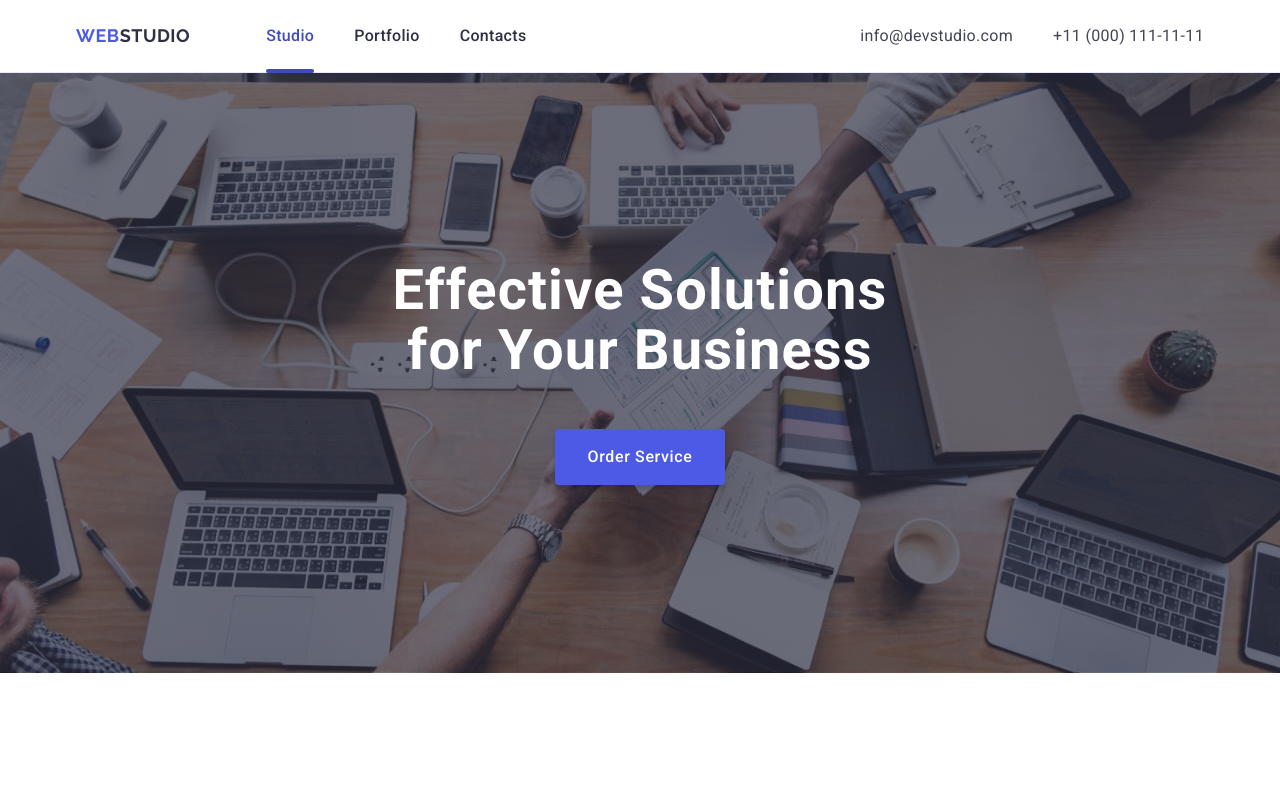
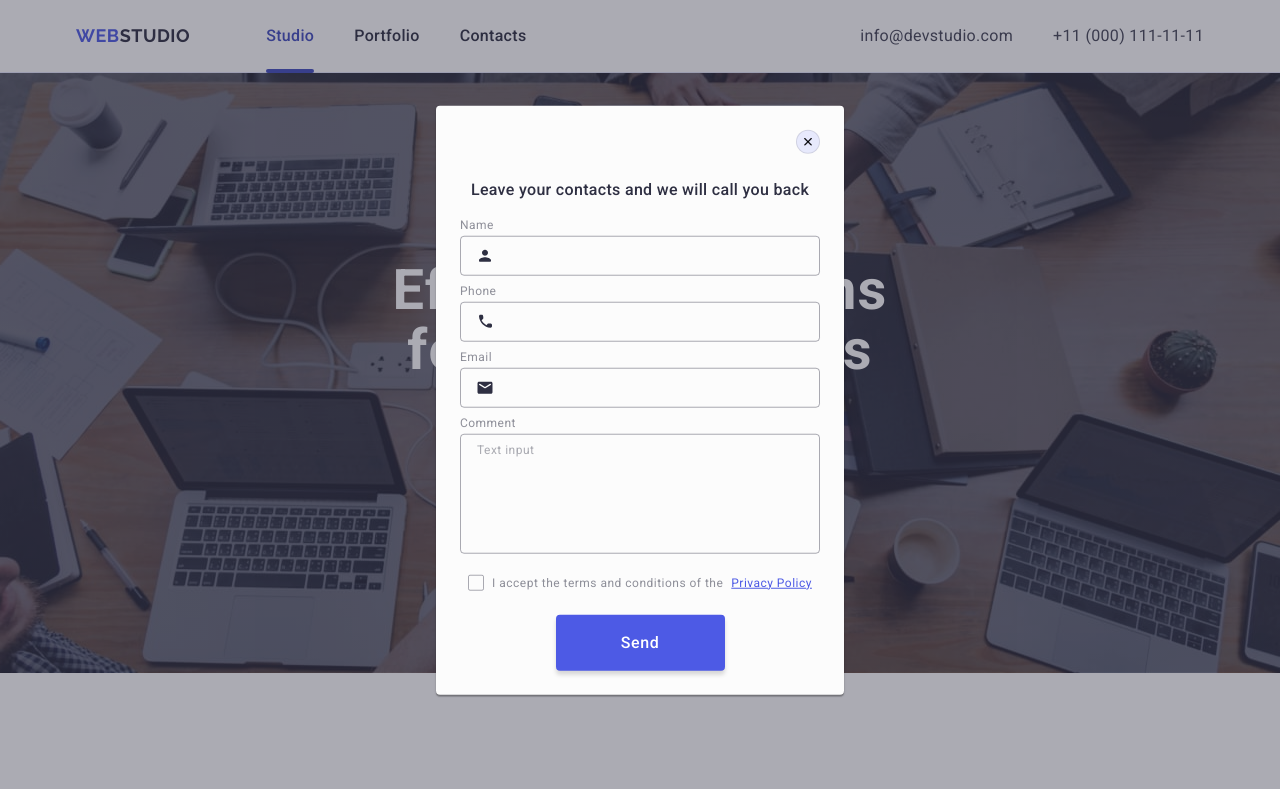
Before and after one commit to dkoleksandr/goit-markup-hw-06, a plain HTML site: page index.html in a window 1280 px wide. Shown: the top 789 px of the page. Drawn offline with nearby package versions, Linux system fonts and the light colour scheme; files whose address does not match are found by name.

Commit message:
update modal width

```diff
--- a/css/styles.css
+++ b/css/styles.css
@@ -249,7 +249,7 @@ h3 {
   margin: 0 auto;
 }
 @media (min-resolution: 192dpi) {
-   .order{
+  .order {
     background-image: linear-gradient(
         rgba(46, 47, 66, 0.7),
         rgba(46, 47, 66, 0.7)
@@ -270,7 +270,7 @@ h3 {
   }
 }
 @media (min-width: 768px) and (min-resolution: 192dpi) {
-  .order{
+  .order {
     background-image: linear-gradient(
         rgba(46, 47, 66, 0.7),
         rgba(46, 47, 66, 0.7)
@@ -291,7 +291,7 @@ h3 {
   }
 }
 @media (min-resolution: 192dpi) and (min-width: 1158px) {
-  .order{
+  .order {
     background-image: linear-gradient(
         rgba(46, 47, 66, 0.7),
         rgba(46, 47, 66, 0.7)
@@ -319,7 +319,7 @@ h3 {
 }
 @media only screen and (min-width: 768px) {
   .order-title {
-    text-transform:none;
+    text-transform: none;
     font-size: 56px;
     line-height: 1.07;
     margin-bottom: 36px;
@@ -327,7 +327,7 @@ h3 {
 }
 @media only screen and (min-width: 1158px) {
   .order-title {
-    text-transform:none;
+    text-transform: none;
     margin-bottom: 48px;
   }
 }
@@ -601,24 +601,24 @@ h3 {
   padding: 96px 0;
 }
 @media only screen and (min-width: 768px) and (max-width: 1157.98px) {
-  .footer-container{
+  .footer-container {
     padding: 0 108px;
   }
 }
 @media only screen and (min-width: 768px) {
-  .footer-container{
+  .footer-container {
     display: flex;
     flex-wrap: wrap;
     gap: 72px 24px;
   }
 }
 @media only screen and (max-width: 767.98px) {
-   .footer{
+  .footer {
     text-align: center;
   }
 }
 @media only screen and (min-width: 1158px) {
-   .footer{
+  .footer {
     padding: 100px 0;
   }
 }
@@ -658,7 +658,7 @@ h3 {
   letter-spacing: 0.02em;
 }
 @media only screen and (min-width: 768px) {
-   .footer-desc{
+  .footer-desc {
     max-width: 264px;
   }
 }
@@ -706,14 +706,13 @@ h3 {
 }
 /* Footer socials */
 
-
 .footer-socials {
   /* display: flex; */
   /* flex-direction: column; */
   /* gap: 16px; */
 }
 @media only screen and (max-width: 767.98px) {
-  .footer-socials{
+  .footer-socials {
     margin-bottom: 72px;
   }
 }
@@ -789,8 +788,12 @@ h3 {
   left: 50%;
   transform: translate(-50%, -50%) scale(1);
 
-  width: 408px;
-  min-height: 584px;
+  /* width: 408px; */
+  /* min-height: 584px; */
+
+  width: 288px;
+  min-height: 623px;
+
   border-radius: 4px;
   background-color: #fcfcfc;
   box-shadow: 0px 1px 1px 0px rgba(0, 0, 0, 0.14),
@@ -800,6 +803,12 @@ h3 {
   /* padding-top: 0; */
 
   transition: transform 250ms cubic-bezier(0.4, 0, 0.2, 1);
+}
+@media only screen and (min-width: 768px) {
+  .modal {
+    width: 408px;
+    min-height: 584px;
+  }
 }
 .wrapper-form {
   margin-bottom: 8px;
@@ -837,7 +846,6 @@ h3 {
   transition: fill 250ms cubic-bezier(0.4, 0, 0.2, 1);
 }
 .modal-title {
-  width: 360px;
   color: #2e2f42;
   text-align: center;
   font-weight: 500;
@@ -845,6 +853,11 @@ h3 {
   letter-spacing: 0.02em;
 
   margin-bottom: 16px;
+}
+@media only screen and (min-width: 768px) {
+  .modal-title {
+    width: 360px;
+  }
 }
 
 .form-label {
@@ -934,7 +947,7 @@ h3 {
   }
 }
 @media only screen and (min-width: 768px) {
-  .footer-subscribe{
+  .footer-subscribe {
     max-width: 453px;
     /* width: 100%; */
   }
@@ -986,7 +999,7 @@ h3 {
   letter-spacing: 0.04em;
 }
 @media only screen and (min-width: 768px) {
-  .subscribe-form-input{
+  .subscribe-form-input {
     max-width: 264px;
   }
 }
--- a/index.html
+++ b/index.html
@@ -631,7 +631,7 @@
     </footer>
 
     <!-- Modal window -->
-    <div class="backdrop">
+    <div class="backdrop is-open">
       <div class="modal">
         <button class="modal-btn" type="button" aria-label="Modal close button">
           <svg class="modal-icon-btn" width="8" height="8">
```
Lines whose indentation alone changed are shown as unchanged.
